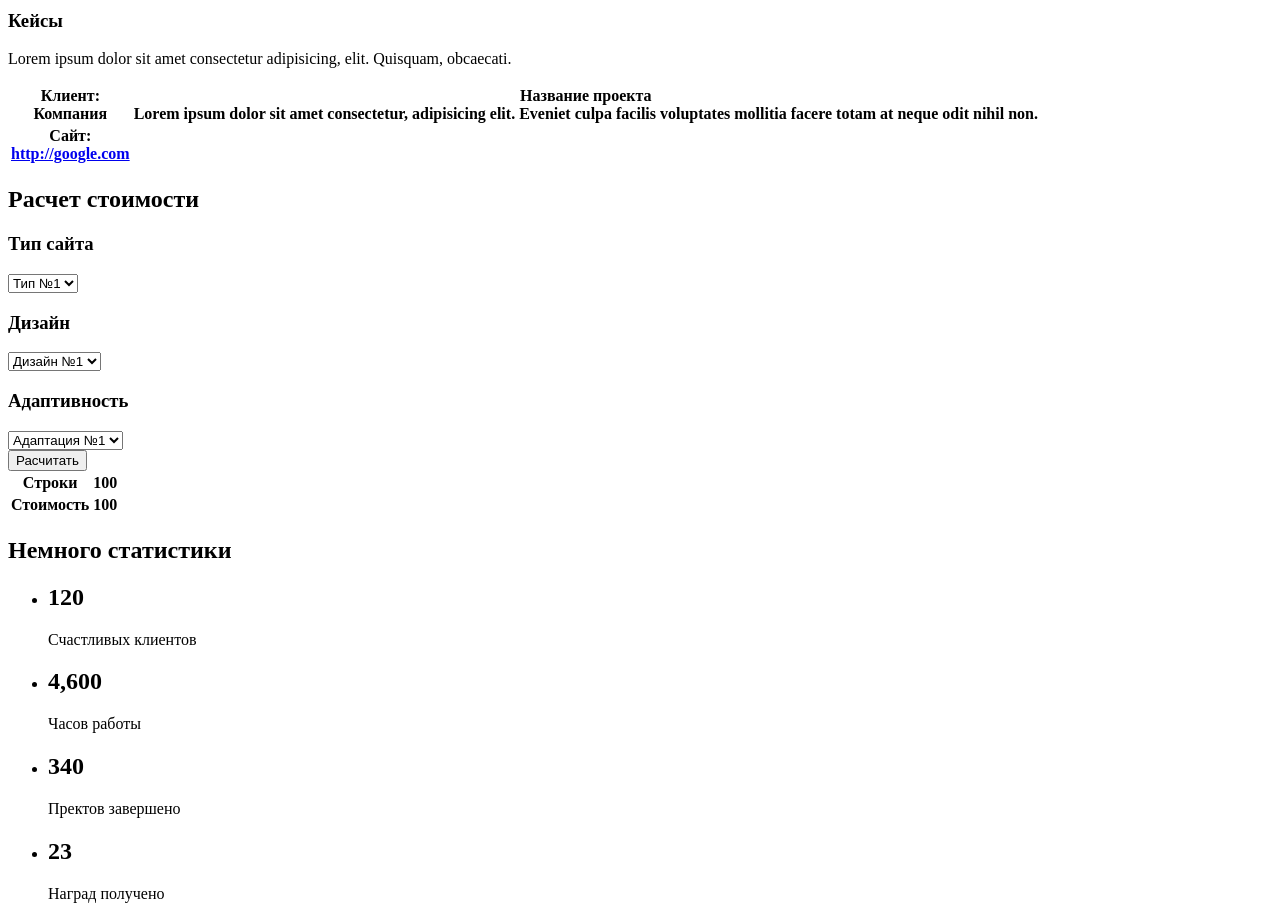
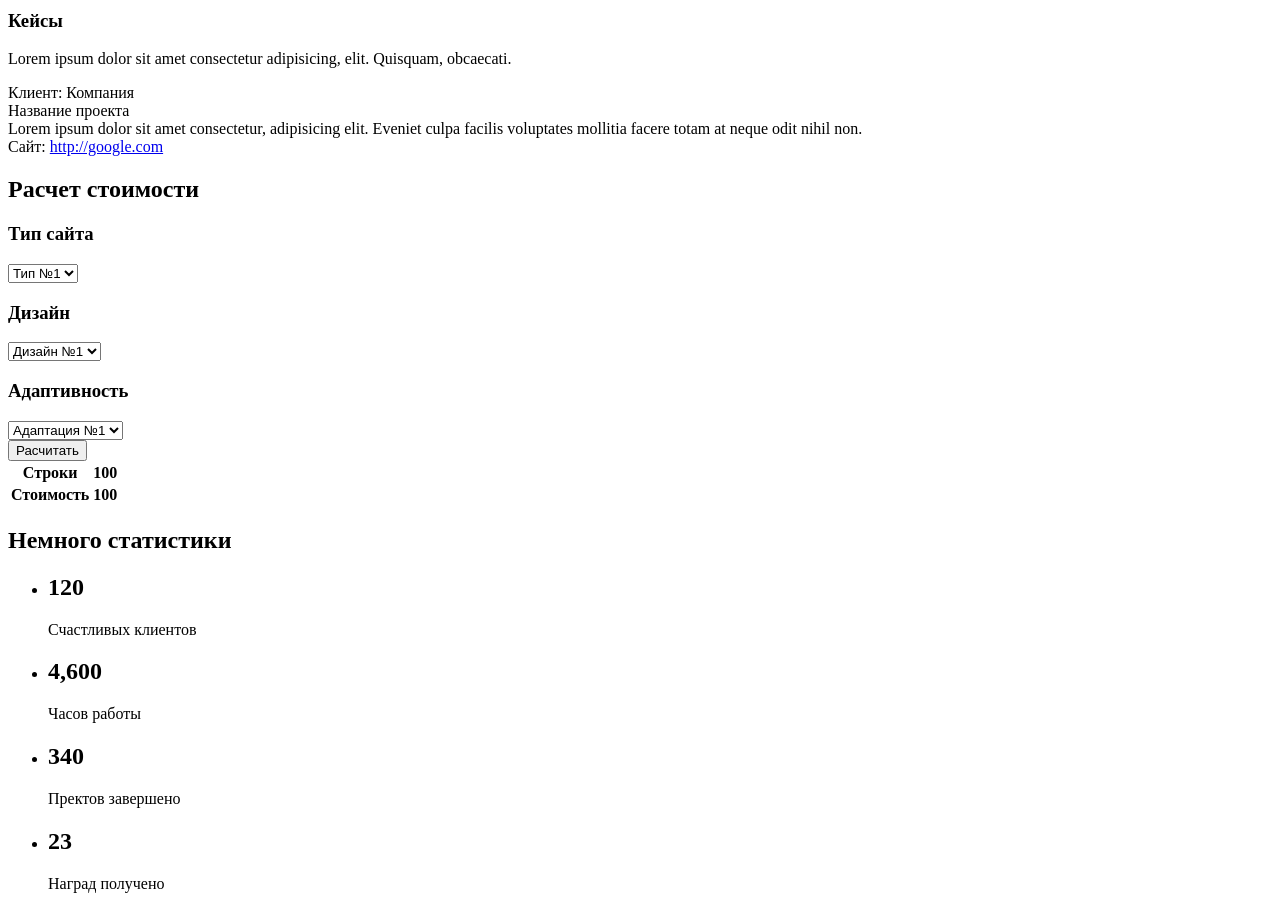
Before and after one commit to Yuridori/yuridori.github.io, a plain HTML site: page src/index.html in a window 1280 px wide. Shown: the part 800-1706 px from the top of the page. Drawn offline with Linux system fonts and the light colour scheme.

Commit message:
Исправил ошибки

```diff
--- a/src/index.html
+++ b/src/index.html
@@ -45,35 +45,29 @@
 	<div class="my_skill">
 		<h3>Что я умею</h3>
 		<ul>
-			<li>Веб-дизайн</li>
+			<li>Веб-дизайн
 				<p>Lorem, ipsum dolor, sit amet consectetur adipisicing elit. Fuga, laborum?</p>
-			<li>Разработка</li>
+			</li>
+			<li>Разработка
 				<p>Lorem, ipsum dolor, sit amet consectetur adipisicing elit. Fuga, laborum?</p>
-			<li>CEO-Оптимизация</li>
+			</li>
+			<li>CEO-Оптимизация
 				<p>Lorem, ipsum dolor, sit amet consectetur adipisicing elit. Fuga, laborum?</p>
-			<li>Маркетинг</li>
+			</li>
+			<li>Маркетинг
 				<p>Lorem, ipsum dolor, sit amet consectetur adipisicing elit. Fuga, laborum?</p>
+			</li>
 		</ul>
 	</div>
 
 	<div class="my_case">
 		<h3>Кейсы</h3>
 		<p>Lorem ipsum dolor sit amet consectetur adipisicing, elit. Quisquam, obcaecati.</p>
-		<table>
-			<tr>
-				<th>Клиент:<br>
-					<span>Компания</span>
-				</th>
-				<th>Название проекта<br>
-					<span>Lorem ipsum dolor sit amet consectetur, adipisicing elit. Eveniet culpa facilis voluptates mollitia facere totam at neque odit nihil non.</span>
-				</th>
-			</tr>
-			<tr>
-				<th>Сайт:<br>
+					<span>Клиент: Компания</span><br>
+				Название проекта<br>
+					<span>Lorem ipsum dolor sit amet consectetur, adipisicing elit. Eveniet culpa facilis voluptates mollitia facere totam at neque odit nihil non.</span><br>
+					<span>Сайт: </span>
 					<a href="http://google.com" target="_blank"><span>http://google.com</span></a>
-				</th>
-			</tr>
-		</table>
 	</div>
 
 	<div class="price">
@@ -113,14 +107,18 @@
 	<div class="stats">
 		<h2>Немного статистики</h2>
 		<ul>
-			<li><h2>120</h2></li>
+			<li><h2>120</h2>
 				<p>Счастливых клиентов</p>
-			<li><h2>4,600</h2></li>
+			</li>
+			<li><h2>4,600</h2>
 				<p>Часов работы</p>
-			<li><h2>340</h2></li>
+			</li>
+			<li><h2>340</h2>
 				<p>Пректов завершено</p>
-			<li><h2>23</h2></li>
+			</li>
+			<li><h2>23</h2>
 				<p>Наград получено</p>
+			</li>
 		</ul>
 	</div>
 
```
Lines whose indentation alone changed are shown as unchanged.
